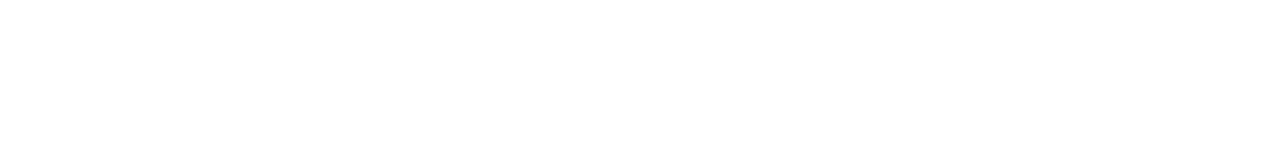
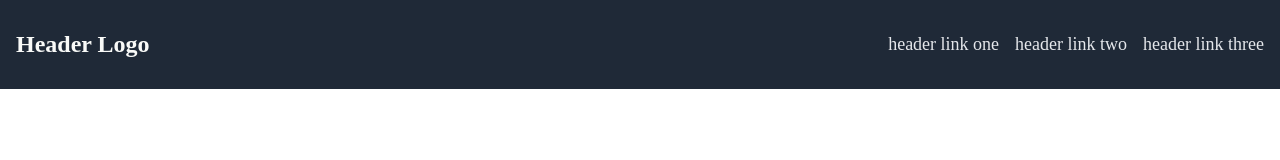
Before and after one commit to Clafica/landing-page, a plain HTML site: page index.html in a window 1280 px wide. Drawn offline with Linux system fonts and the light colour scheme.

Commit message:
header created, positioned in css, and ruffly styled.

```diff
--- a/index.html
+++ b/index.html
@@ -3,8 +3,18 @@
     <head>
         <meta charset="UTF-8">
         <title> Landing Page Project!</title>
+        <link rel="stylesheet" href="style.css"/>
     </head>
     <body>
-
+        <div class="header">
+            <div class="logo">Header Logo</div>
+                <div>
+                    <ul class="links">
+                    <li><a href="one">header link one</a></li>
+                    <li><a href="two">header link two</a></li>
+                    <li><a href="three">header link three</a></li>
+                    </ul>
+                </div>
+        </div>
     </body>
 </html>
--- a/style.css
+++ b/style.css
@@ -0,0 +1,42 @@
+ body{
+    display: flex;
+    padding: 0;
+    margin: 0;
+    border: 0;
+ }
+
+
+
+
+
+ .header {
+    display: flex;
+    background-color: #1f2937;
+    font-size: 24px;
+    font-weight:bold ;
+    color: #f9faf8;
+    justify-content: space-between;
+    align-items: center;
+    flex: 1;
+    border-color: #1f2937;
+    border: #1f2937;
+    border: 0px;
+    margin: 0px;
+    padding: 16px;
+    flex-shrink: 0;
+    flex-grow: 1;
+
+}
+
+.links, a{
+    display: flex;
+    flex-direction: row;
+    text-decoration: none;
+    list-style: none;
+    font-size: 18px;
+    font-weight: 100;
+    color: #E5E7EB;
+    gap: 16px;
+    flex-shrink: 0;
+    flex-grow: 1;
+}
```
